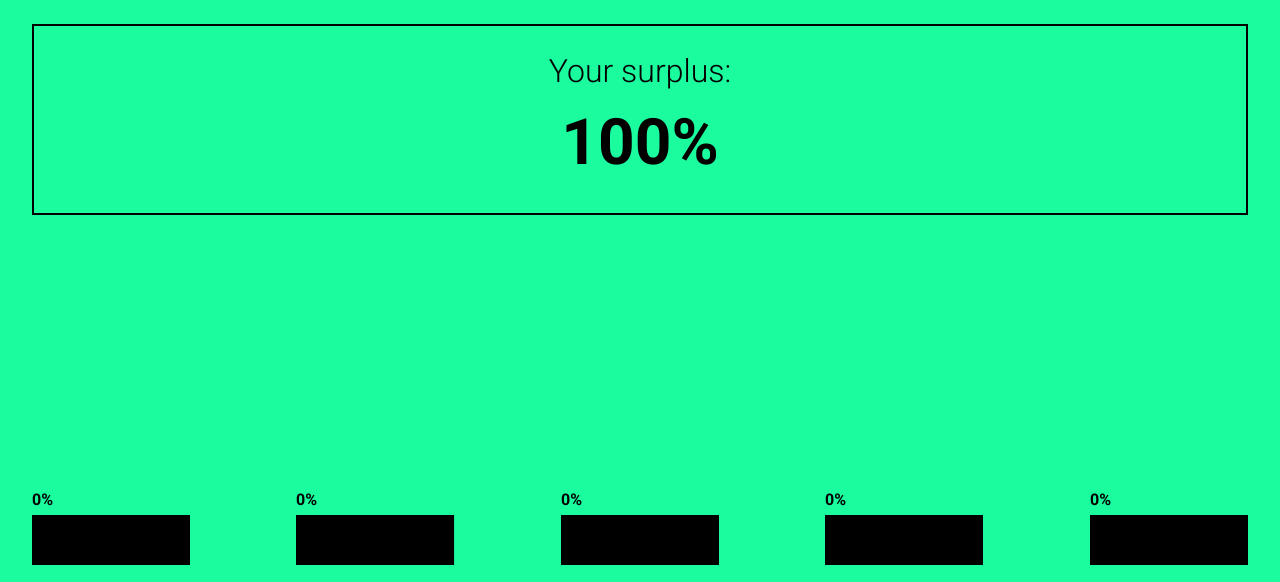
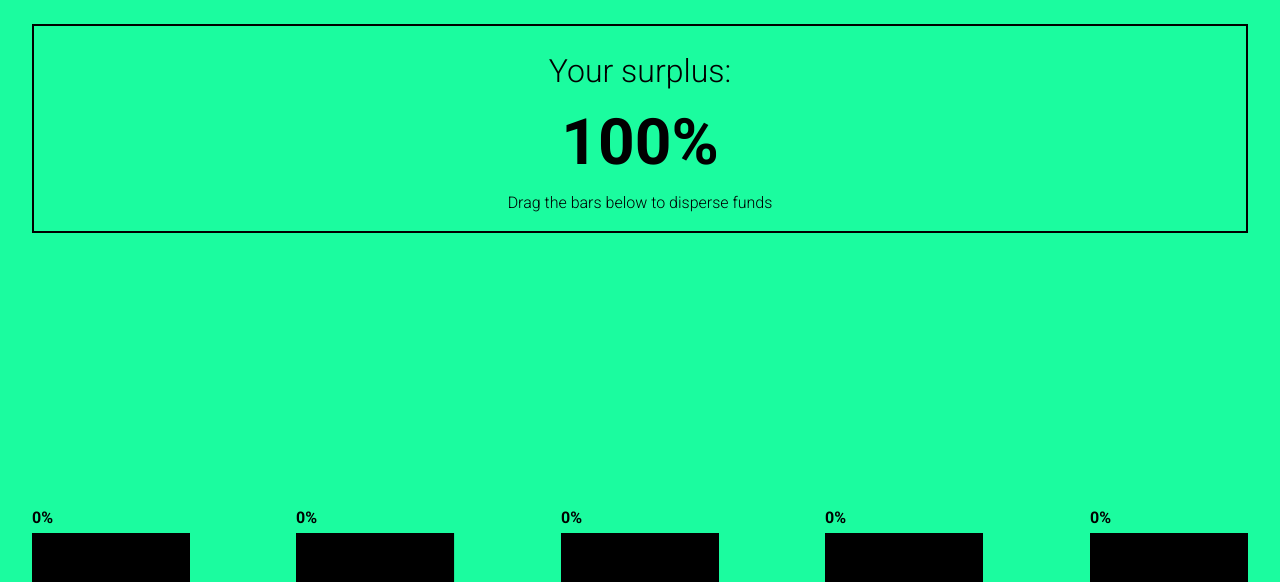
Before and after one commit to opencleveland/refundcleveland, a Django app: page /change-the-budget/ in a window 1280 px wide. Shown: the part 155-737 px from the top of the page. Run offline with Django 3.2, Linux system fonts and the light colour scheme.

Commit message:
Add un-balanced msg, make SCSS indentation uniform

```diff
--- a/static/js/change-budget.js
+++ b/static/js/change-budget.js
@@ -105,7 +105,7 @@
                 .html(`<h1>Your surplus: <span class="balanced">${curr_bal}%</span></h1><p>You're balanced!</p>`);
         } else {
             d3.select("#penny_budget_legend")
-                .html(`<h1>Your surplus: <span>${curr_bal}%</span></h1>`);
+                .html(`<h1>Your surplus: <span>${curr_bal}%</span></h1><p>Drag the bars below to disperse funds</p>`);
         }
 
     }
--- a/static/style.css
+++ b/static/style.css
@@ -190,6 +190,7 @@ div#budget_visualization .bars .bar_wrap:last-child svg rect {
 
 #penny_budget_legend h1 {
   font-weight: 400;
+  margin-bottom: 0;
 }
 
 #penny_budget_legend h1 span {
--- a/static/style.scss
+++ b/static/style.scss
@@ -1,6 +1,6 @@
 /* Variables */
 //$c-primary: #ffd634;
-$c-primary: #FCE21B;  // BLM yellow
+$c-primary: #FCE21B; // BLM yellow
 $c-secondary-light: #333;
 $c-secondary-dark: #222;
 
@@ -138,7 +138,7 @@ div#penny_budget, div#budget_visualization .bars {
 
 // Make "Other" bar a different color on home page
 div#budget_visualization .bars .bar_wrap:last-child svg rect {
-    fill: rgba(0,0,0,.2);
+  fill: rgba(0, 0, 0, .2);
 }
 
 @media screen and (min-width: 481px) {
@@ -200,6 +200,7 @@ div#budget_visualization .bars .bar_wrap:last-child svg rect {
 
 #penny_budget_legend h1 {
   font-weight: 400;
+  margin-bottom: 0;
 }
 
 #penny_budget_legend h1 span {
@@ -250,5 +251,5 @@ button a:hover {
 }
 
 rect.background_bar {
-    fill: rgba(0,0,0,.0);
+  fill: rgba(0, 0, 0, .0);
 }
```
Also changed, not shown: 1 other file. Lines whose indentation alone changed are shown as unchanged.
